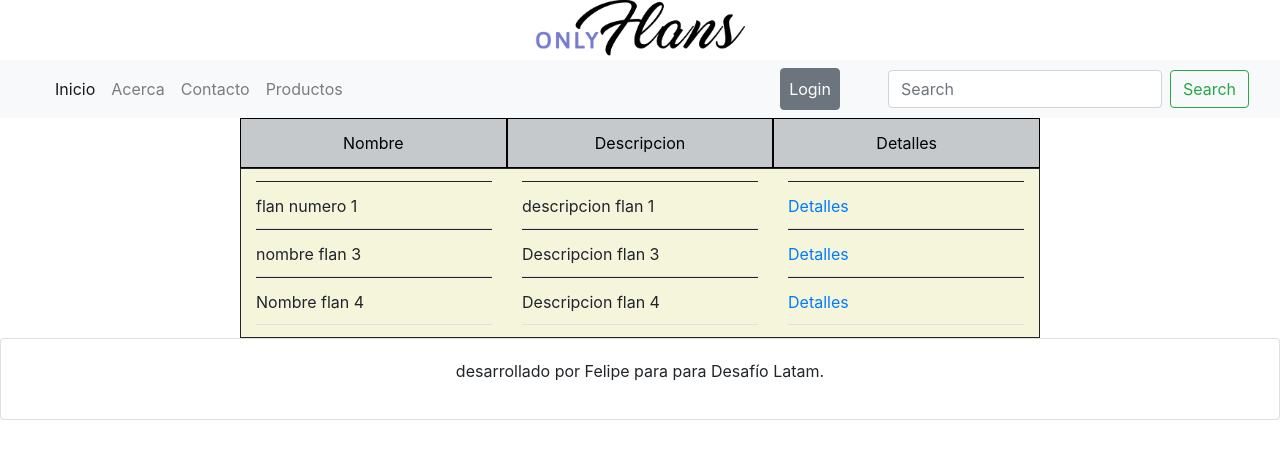
After one commit to F3719E/M6-H3, a Django app: page /grilla/ in a window 1280 px wide. The commit adds this page. Shown: the top 459 px of the page. Run offline with Django 5.2, Linux system fonts and the light colour scheme; data comes from the database, SQL or seed files in the repository; both versions use the stored data as it was after the commit; some libraries are stand-ins or nearby versions.

Commit message:
se agrega

```diff
--- a/onlyflans/static/css/styles.css
+++ b/onlyflans/static/css/styles.css
@@ -41,3 +41,44 @@
 /* body{ */
     /* background-color: aquamarine; */
 /* } */
+
+
+.logintxt{
+    display: flex;
+    flex-direction: column
+}
+
+
+.grilladiv{
+    padding-top: .75rem;
+    padding-bottom: .75rem;
+    background-color: beige;
+    text-align: left;
+    border-top: 1px solid !important;
+    border-left: 0px !important;
+    border-right: 0px !important;
+    height: 3rem;
+}
+
+.colcabeceragrilla{
+    padding-top: .75rem;
+    padding-bottom: .75rem;
+    background-color:#c5c9cc;
+    color:black;
+    border: 1px solid black;
+
+
+}
+
+.colinfogrilla{
+    padding-top: .75rem;
+    padding-bottom: .75rem;
+    background-color: beige;
+
+}
+
+/* @media (max-width: 768px) {
+    .mediafont{
+        font-size: 12px;
+    }
+} */
--- a/onlyflans/urls.py
+++ b/onlyflans/urls.py
@@ -1,6 +1,6 @@
 from django.contrib import admin
 from django.urls import path,include
-from onlyflansapp .views import index,bienvenido,about,contacto,exito,login
+from onlyflansapp .views import index,bienvenido,about,contacto,exito,grilla,login,detalles
 from django.conf import settings
 # from django.conf.urls.static import static
 
@@ -10,8 +10,28 @@ urlpatterns = [
     path('',index),
     path('bienvenido/',bienvenido),
     path('acerca/',about),
-    path('contacto/',contacto ),
+    path('contacto/',contacto , name="contacto"),
     path('exito/',exito ),
-    path('login/',login ),
+    path('grilla/',grilla ),
+    path('detalles/<uuid:flan_uuid>',detalles, name='detalles'),
     path('onlyflansapp/',include('onlyflansapp.urls')),
+    path('accounts/', include('django.contrib.auth.urls')),
+
+
+
+
+
 ] # + static(settings.STATIC_URL, document_root=settings.STATIC_ROOT)
+
+""" django.contrib.auth.urls HABILITA LAS SIGUIENTES
+
+accounts/ login/ [name='login'] * <- def login() -> render login.html, {user: dta}
+accounts/ logout/ [name='logout']
+accounts/ password_change/ [name='password_change']
+accounts/ password_change/done/ [name='password_change_done']
+accounts/ password_reset/ [name='password_reset']
+accounts/ password_reset/done/ [name='password_reset_done']
+accounts/ reset/<uidb64>/<token>/ [name='password_reset_confirm']
+accounts/ reset/done/ [name='password_reset_complete']
+
+"""
--- a/onlyflansapp/models.py
+++ b/onlyflansapp/models.py
@@ -1,15 +1,17 @@
 from django.db import models
 import uuid
+from django.contrib.auth.models import User
 
 # MODELO FLAN
-class Flan(models.Model): #* modelo
+class Flan(models.Model): #* MODELO
     flan_uuid = models.UUIDField()
     name = models.CharField(max_length=64)
     description = models.TextField()
     image_url = models.URLField()
     slug = models.SlugField()
     is_private = models.BooleanField()
-
+    precio =  models.IntegerField(default=0) #TODO: 5 DIGITOS Y CERO DECIMALES
+    detalle_contacto = models.CharField(max_length=150)
 
 # MODELO CONTACO
 class ContactForm(models.Model):
--- a/onlyflansapp/templates/contacto.html
+++ b/onlyflansapp/templates/contacto.html
@@ -1,6 +1,6 @@
 {% extends 'base.html' %}
 {% block 'content' %}
-
+<div class="container">
     <div  style="display: flex; flex-wrap: wrap; justify-content: center; padding: 10px;">
         <div class="card" style="width:33rem;" >
 
@@ -30,6 +30,6 @@
         </div>
     </div>
 
-
+</div>
 
 {% endblock %}
--- a/onlyflansapp/templates/exito.html
+++ b/onlyflansapp/templates/exito.html
@@ -13,7 +13,7 @@
     <h5 class="card-title">Gracias por contactarte con OnlyFlans, te responderemos en breve.</h5>
     <!-- <p class="card-text">Gracias por contactarte con OnlyFlans, te responderemos en breve.</p> -->
      <br>
-    <a href="#" class="btn btn-primary">Go somewhere</a>
+    <a href="/" class="btn btn-primary">Inicio</a>
   </div>
 </div>
 </div>
--- /dev/null
+++ b/onlyflansapp/templates/grilla.html
@@ -0,0 +1,56 @@
+{% extends 'base.html' %}
+{% block 'content' %}
+
+
+
+    <div  style="display: flex; flex-wrap: wrap; justify-content: center; padding: 0px; scroll-padding-top: 1rem;">
+
+        <div class="container text-center" style="width: 50rem;">
+            <div class="row" >
+                <div class="col colcabeceragrilla" >
+                    Nombre
+                </div>
+                <div class="col colcabeceragrilla">
+                    Descripcion
+                </div>
+                <div class="col colcabeceragrilla">
+                    Detalles
+                </div>
+            </div>
+        </div>
+    </div>
+
+    <div  style="display: flex; flex-wrap: wrap; justify-content: center; padding: 0px; ">
+        <div class="container text-center" style="border: solid 1px; width: 50rem;">
+            <div class="row">
+                <div class="col colinfogrilla" >
+                    {% for flan in flans_publicos %}
+                        <div class="border border-start-0 grilladiv mediafont" >
+                            {{flan.name}}
+                        </div>
+                    {%endfor%}
+                </div>
+
+                <div class="col colinfogrilla">
+                    {% for flan in flans_publicos %}
+                    <div  class="border border-start-0 grilladiv mediafont">
+                            {{flan.description}}
+                        </div>
+                    {%endfor%}
+                </div>
+
+                <div class="col colinfogrilla">
+                    {% for flan in flans_publicos %}
+                        <div  class="border border-start-0 grilladiv mediafont" >
+                            <a href="{% url 'detalles' flan_uuid=flan.flan_uuid %}">Detalles</a>
+                        </div>
+                    {%endfor%}
+                </div>
+            </div>
+        </div>
+    </div>
+
+
+
+
+{% endblock %}
--- a/onlyflansapp/templates/index.html
+++ b/onlyflansapp/templates/index.html
@@ -10,7 +10,7 @@
               <div class="card-body">
                 <h5 class="card-title">{{flan.name}}</h5>
                 <p class="card-text">{{flan.description}}</p>
-                <a href="#" class="btn btn-primary">HACER ALGO</a>
+                <a href="{% url 'detalles' flan_uuid=flan.flan_uuid %}" class="btn btn-primary">Detalles</a>
               </div>
             </div>
           </div>
--- a/onlyflansapp/templates/navbar.html
+++ b/onlyflansapp/templates/navbar.html
@@ -1,6 +1,6 @@
 {% load static %}
 
-
+<!-- python manage.py load_flans -->
   <nav class="navbar navbar-expand-lg navbar-light bg-light">
     <div class="container-fluid">
       <a class="navbar-brand" href="#"></a>
@@ -12,9 +12,12 @@
           <li class="nav-item">
             <a class="nav-link active" aria-current="page" href="/">Inicio</a>
           </li>
+
+          {% if user.is_authenticated %}
           <li class="nav-item">
             <a class="nav-link" href="/bienvenido">Bienvenido</a>
           </li>
+          {% endif %}
 
           <li class="nav-item">
             <a class="nav-link" href="/acerca">Acerca</a>
@@ -23,9 +26,31 @@
             <a class="nav-link" href="/contacto">Contacto</a>
           </li>
           <li class="nav-item">
-            <a class="nav-link" href="/login">Login</a>
+            <a class="nav-link" href="/grilla">Productos</a>
           </li>
+
+           <!-- VALIDA SI EL USUARIO ESTA LOGEADO O NO -->
+
         </ul>
+          <ul class="navbar-nav ms-auto mb-2 mb-lg-0" style="padding-right: 3rem;">
+            {% if not user.is_authenticated %}
+            <li class="nav-item">
+              <a  class="nav-link btn btn-secondary text-white"
+              href="{% url 'login'%}">Login</a>
+            </li>
+            {% endif %}
+            {% if user.is_authenticated %}
+            <li class="nav-item">
+              <form id="logout-form" action="{% url 'logout' %}" method="post" style="display: none;">
+                {% csrf_token %}
+              </form>
+              <a class="nav-link btn btn-secondary text-white" href="#"
+                onclick="event.preventDefault(); document.getElementById('logout-form').submit();">
+                Cerrar sesión
+              </a>
+            </li>
+            {% endif %}
+          </ul>
         <form class="d-flex">
           <input class="form-control me-2" type="search" placeholder="Search" aria-label="Search">
           <button class="btn btn-outline-success" type="submit">Search</button>
--- a/onlyflansapp/views.py
+++ b/onlyflansapp/views.py
@@ -4,6 +4,7 @@ from django.http import HttpResponse, HttpResponseRedirect
 from .models import Flan, ContactForm, LoginForm
 from .forms import PostForm,ContactForm,LoginPostForm
 from django.contrib.auth.decorators import login_required
+
 
 
 # Create your views here.
@@ -20,13 +21,14 @@ def index(request):
 
         # return render(request, 'index.html', context)
 
-
+@login_required
 def bienvenido(request):
         # template = loader.get_template('bienvenido.html')
         # context = {
         #         "usuario":  "PEPE",
         #         # "usuario":  "PEPE1",
         #         }
+        print(f'USUARIO: {request.user.username}')
 
         flans_privados = Flan.objects.filter(is_private=True)
         return render(request, 'bienvenido.html', {"flans_privados": flans_privados})
@@ -68,7 +70,7 @@ def contacto(request):
 def login(request):
     if request.method == 'POST':
         form = LoginPostForm(request.POST) #TODO: SON LOS CAMPOS Y VALORES DEL FORMULARIO ES UN DICCIONARIO
-        print('POST')
+        print('LOGIN POST')
         print(str(form.is_valid()))
 
         if form.is_valid(): #TODO: VALIDA LOS CAMPOS O PARAMETROS
@@ -87,3 +89,17 @@ def login(request):
 
 def exito(request):
     return render(request, 'exito.html', {})
+
+
+#TODO: VISTA GRILLA
+def grilla(request):
+    flans_publicos = Flan.objects.filter(is_private=False)
+    return render(request, 'grilla.html', {"flans_publicos": flans_publicos})
+
+
+#TODO: VISTA DETALLE
+def detalles(request, flan_uuid):
+    print(f'FLAN.FLAN_UUID: {flan_uuid}')
+    flan = Flan.objects.get(flan_uuid = flan_uuid)
+
+    return render(request, 'detalles.html', {'flan' : flan})
```
Also changed, not shown: onlyflans/settings.py (+14 -0 lines), onlyflansapp/templates/bienvenido.html (+21 -0 lines), onlyflansapp/templates/detalles.html (added, +20 -0 lines), onlyflansapp/templates/login.html (deleted, +0 -40 lines), onlyflansapp/templates/registration/logged_out.html (added, +7 -0 lines), onlyflansapp/templates/registration/login.html (added, +95 -0 lines), db.sqlite3, onlyflansapp/migrations/0003_loginform_alter_contactform_customer_email_and_more.py (added), onlyflansapp/migrations/0004_flan_detalle_contacto_flan_precio.py (added).
